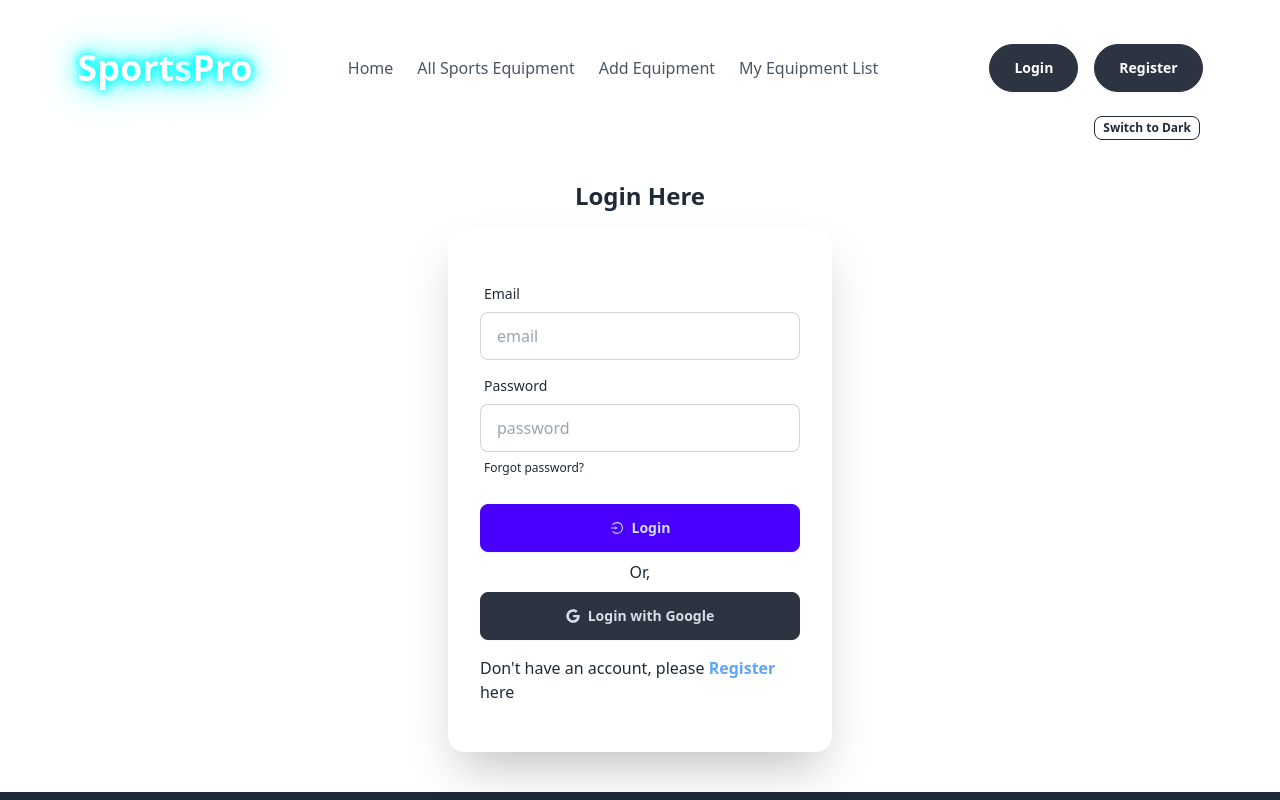
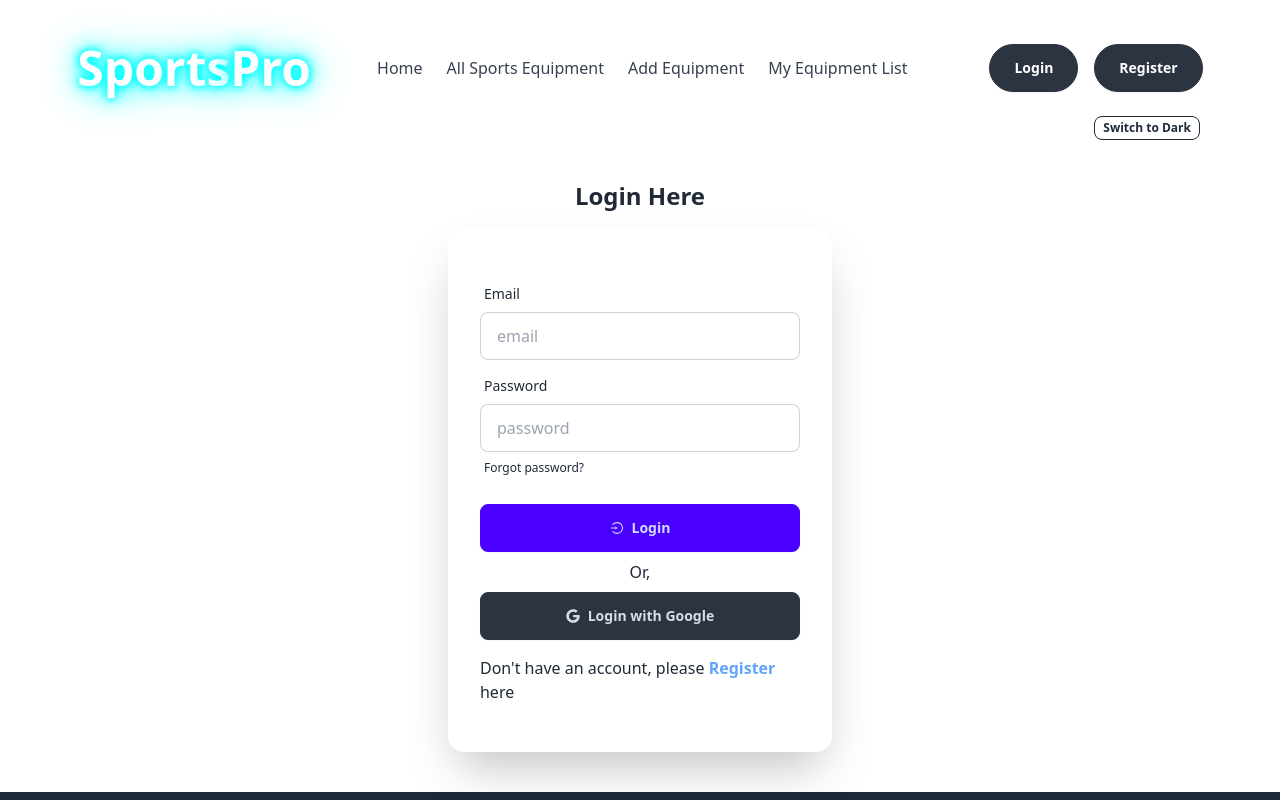
Before and after one commit to Biswa-Mitra-Barua/sports-store-assgn10-client, a React (Vite) app: page /login in a window 1280 px wide. Shown: the top 800 px of the page. Built offline with nearby package versions, Linux system fonts and the light colour scheme; no server answers.

Commit message:
modified the buttons to get unifine vibe and reduced color combination and writings and alignments

```diff
--- a/src/components/AllEquipment/AllEquipment.jsx
+++ b/src/components/AllEquipment/AllEquipment.jsx
@@ -22,14 +22,14 @@ const AllEquipment = () => {
     return (
         <div className='my-16'>
             <div className="flex justify-end mb-10 mx-28">
-                <button onClick={handleSortByPrice} className="btn btn-info">
+                <button onClick={handleSortByPrice} className="btn btn-outline">
                     Sort by Price ({isAscending ? 'Ascending' : 'Descending'})
                 </button>
             </div>
             <div className="overflow-x-auto">
                 <table className="table">
 
-                    <thead className='font-bold text-cyan-300 text-sm'>
+                    <thead className='font-bold text-gray-700 text-base'>
                         <tr>
                             <th>Sl No.</th>
                             <th>Name</th>
@@ -48,7 +48,7 @@ const AllEquipment = () => {
                                     <td>{equipment.categoryName}</td>
                                     <td>{equipment.price}</td>
                                     <td>
-                                        <Link to={`/viewDetails/${equipment._id}`} className="btn btn-success">
+                                        <Link to={`/viewDetails/${equipment._id}`} className="btn btn-outline">
                                             View Details
                                         </Link>
                                     </td>
--- a/src/components/Navbar/NavBar.jsx
+++ b/src/components/Navbar/NavBar.jsx
@@ -11,13 +11,13 @@ const NavBar = () => {
         <div className='p-6'>
             <div className='flex justify-between items-center'>
                 <div>
-                    <Link to='/' className='text-4xl font-bold neon '><span className="font-extrabold">Sports</span>Pro</Link>
+                    <Link to='/' className='text-5xl font-bold neon '><span className="font-extrabold">Sports</span>Pro</Link>
                 </div>
                 <div className='hidden md:flex space-x-6'>
-                    <NavLink to='/' activeClassName="text-sky-500 font-semibold" className="text-gray-600 hover:text-sky-500 transition-colors">Home</NavLink>
-                    <NavLink to='/allEquipment' activeClassName="text-sky-500 font-semibold" className="text-gray-600 hover:text-sky-500 transition-colors">All Sports Equipment</NavLink>
-                    <NavLink to='/addEquipment' activeClassName="text-sky-500 font-semibold" className="text-gray-600 hover:text-sky-500 transition-colors">Add Equipment</NavLink>
-                    <NavLink to='/myEquipment' activeClassName="text-sky-500 font-semibold" className="text-gray-600 hover:text-sky-500 transition-colors">My Equipment List</NavLink>
+                    <NavLink to='/' activeClassName="text-sky-500 font-semibold" className="text-gray-700 hover:text-sky-500 transition-colors">Home</NavLink>
+                    <NavLink to='/allEquipment' activeClassName="text-sky-500 font-semibold" className="text-gray-700 hover:text-sky-500 transition-colors">All Sports Equipment</NavLink>
+                    <NavLink to='/addEquipment' activeClassName="text-sky-500 font-semibold" className="text-gray-700 hover:text-sky-500 transition-colors">Add Equipment</NavLink>
+                    <NavLink to='/myEquipment' activeClassName="text-sky-500 font-semibold" className="text-gray-700 hover:text-sky-500 transition-colors">My Equipment List</NavLink>
                 </div>
 
                 <div className='flex items-center gap-4'>
--- a/src/components/ViewDetails/ViewDetails.jsx
+++ b/src/components/ViewDetails/ViewDetails.jsx
@@ -1,4 +1,3 @@
-import React from 'react';
 import { useLoaderData } from 'react-router-dom';
 
 const ViewDetails = () => {
@@ -6,11 +5,11 @@ const ViewDetails = () => {
 
     return (
         <div className='my-10'>
-            <div className="py-12 bg-blue-700 bg-opacity-5">
-                <h1 className="text-center shadow-highlight text-4xl sm:text-5xl font-extrabold text-gray-300 drop-shadow-lg">
+            <div className="py-12">
+                <h1 className="text-center shadow-highlight text-4xl sm:text-5xl font-extrabold">
                     Explore the Details of {equipment.itemName}
                 </h1>
-                <p className="text-center text-lg text-gray-300 mt-3">
+                <p className="text-center text-lg mt-3">
                     Dive deep into the specifics and features of this equipment.
                 </p>
             </div>
```
Also changed, not shown: src/firebase/firebase.init.js (+0 -8 lines), 1 other file (tests, documents, lock files or other folders).
